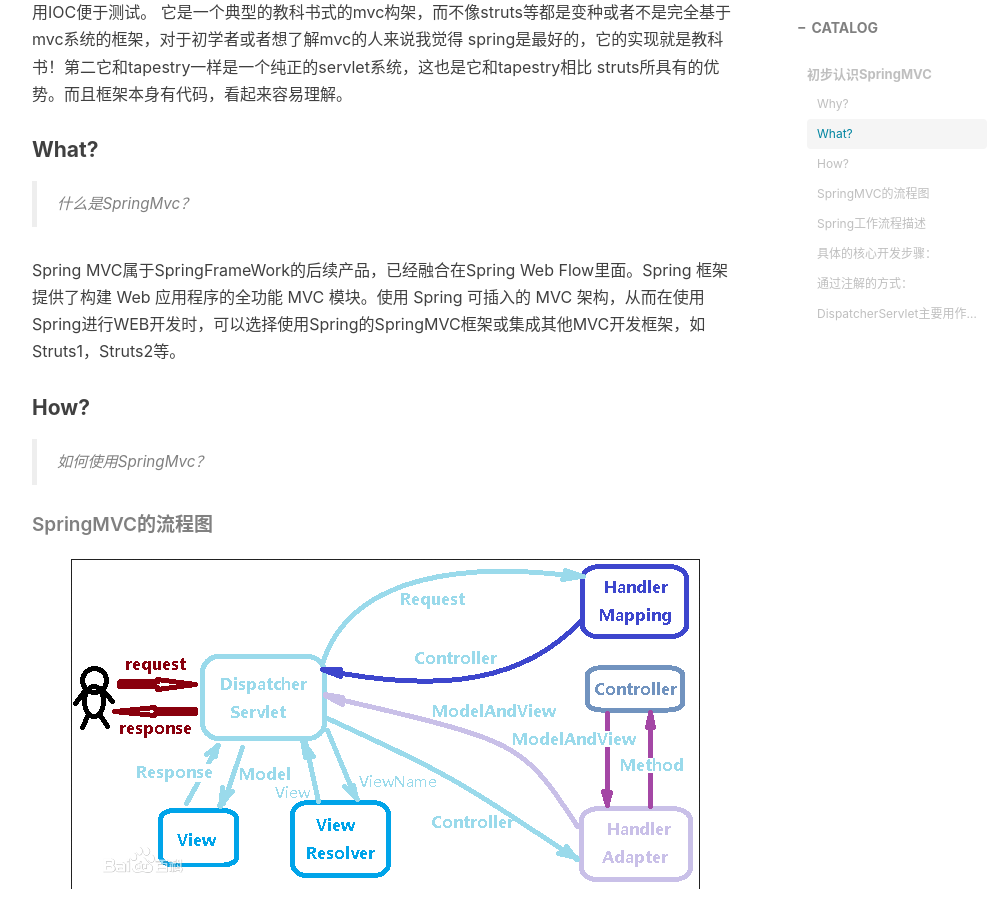
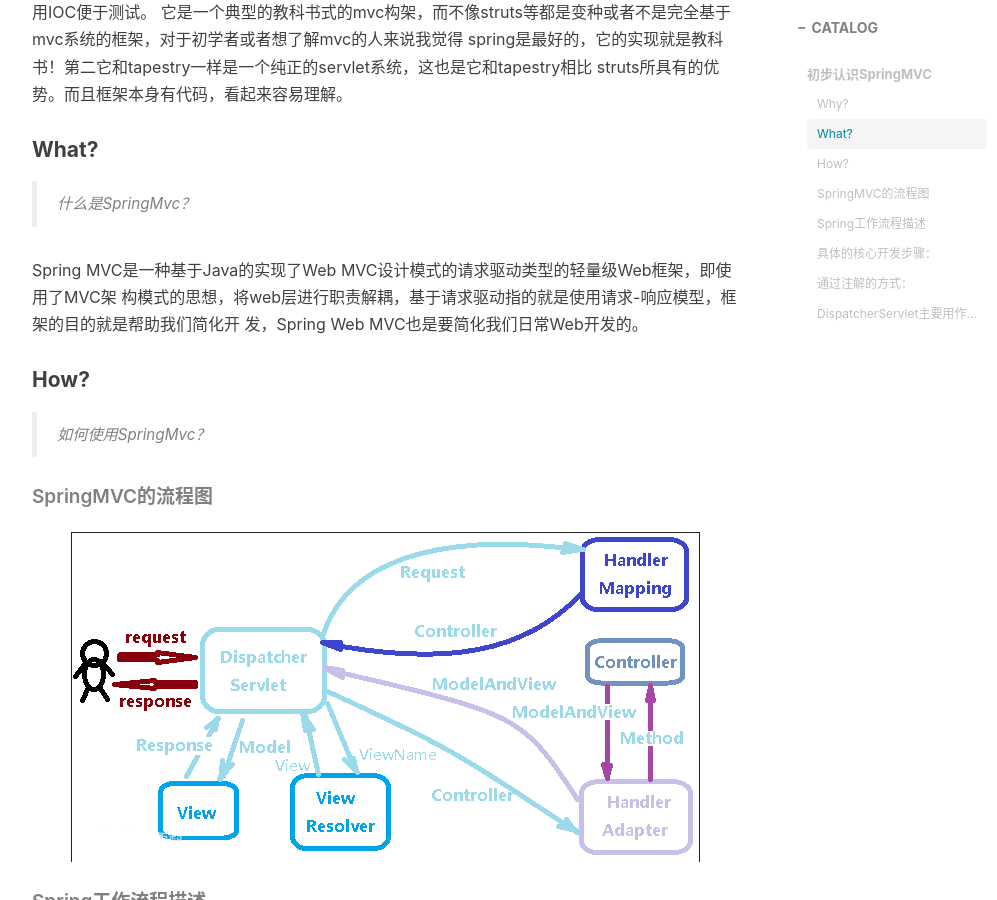
Before and after one commit to whvixd/qilixiang.github.io, a Jekyll site: the page built from _posts/2017-09-20-SpringMVC.md, in a window 1280 px wide and 900 px high, scrolled down 789 px. Shown: the whole window, without its empty margins (233-1230 px from the left). Built offline with Jekyll 4.4.1, drawn with Linux system fonts in a browser that asks for light colours; nearby versions of some CDN libraries; comment, search, counter and statistics services are not loaded.

Commit message:
SpringMVC注解

```diff
--- a/_posts/2017-09-20-SpringMVC.md
+++ b/_posts/2017-09-20-SpringMVC.md
@@ -23,7 +23,9 @@ Lifecycle for overriding binding, validation, etc，易于同其它View框架（
 
  > 什么是SpringMvc？<br>
 
-Spring MVC属于SpringFrameWork的后续产品，已经融合在Spring Web Flow里面。Spring 框架提供了构建 Web 应用程序的全功能 MVC 模块。使用 Spring 可插入的 MVC 架构，从而在使用Spring进行WEB开发时，可以选择使用Spring的SpringMVC框架或集成其他MVC开发框架，如Struts1，Struts2等。
+Spring MVC是一种基于Java的实现了Web MVC设计模式的请求驱动类型的轻量级Web框架，即使用了MVC架
+构模式的思想，将web层进行职责解耦，基于请求驱动指的就是使用请求-响应模型，框架的目的就是帮助我们简化开
+发，Spring Web MVC也是要简化我们日常Web开发的。
 
 #### How?
 
```
Also changed, not shown: img/clipboard.png.
